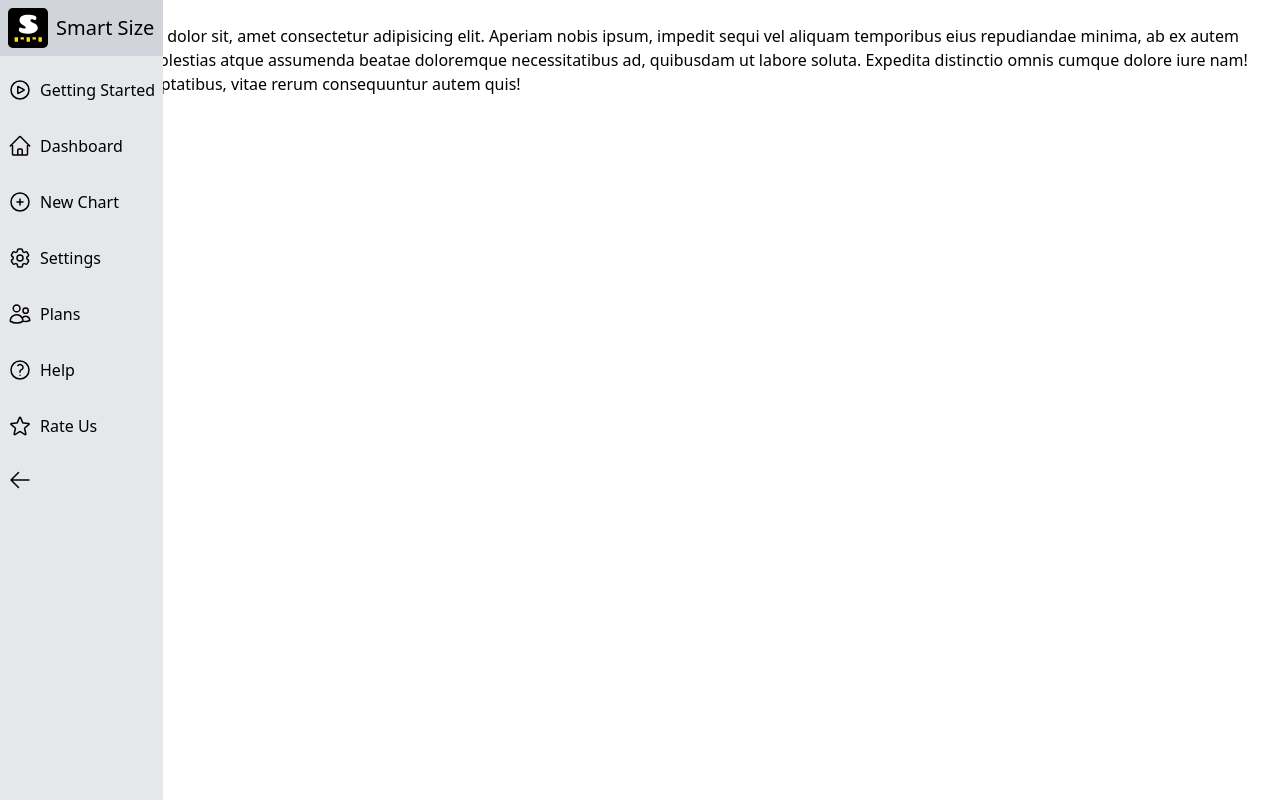
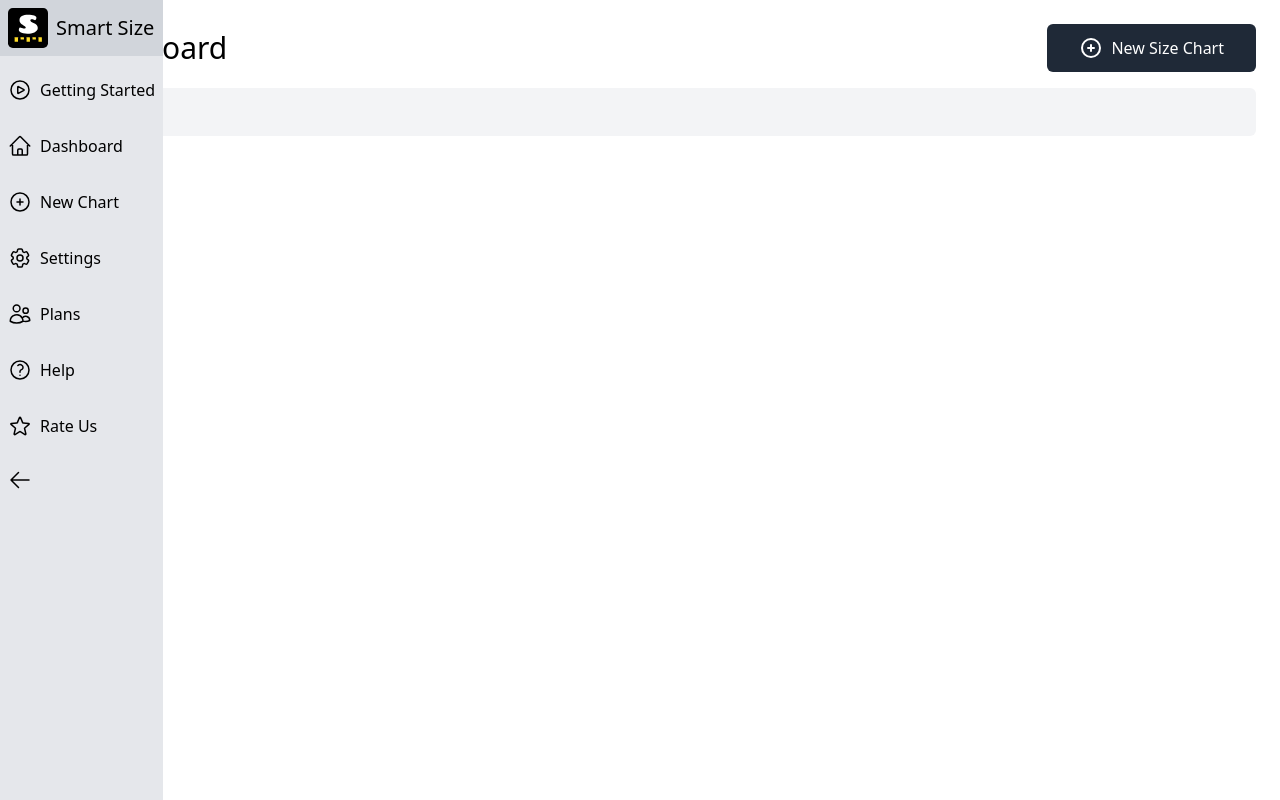
Before and after one commit to gaurabwebdev/explore-polaris, a React (Vite) app: page / in a window 1280 px wide. Built offline with nearby package versions, Linux system fonts and the light colour scheme.

Commit message:
dashboard search bar completed

```diff
--- /dev/null
+++ b/src/Components/Shared/PrimaryBtn/PrimaryBtn.jsx
@@ -0,0 +1,11 @@
+import React from "react";
+
+const PrimaryBtn = ({ children }) => {
+  return (
+    <button className="px-8 py-3 flex justify-center items-center gap-2 bg-gray-800 hover:bg-gray-700 transition-all duration-300 text-white rounded-md">
+      {children}
+    </button>
+  );
+};
+
+export default PrimaryBtn;
--- a/src/Layouts/Main/Main.jsx
+++ b/src/Layouts/Main/Main.jsx
@@ -206,7 +206,7 @@ const Main = () => {
           </Link>
         </div>
       </div>
-      <div className="fixed top-0 left-16">
+      <div className="pl-12">
         <Outlet />
       </div>
     </div>
--- a/src/Pages/Dashboard/Dashboard.jsx
+++ b/src/Pages/Dashboard/Dashboard.jsx
@@ -1,17 +1,62 @@
-import React from "react";
+import React, { useState } from "react";
+import PrimaryBtn from "../../Components/Shared/PrimaryBtn/PrimaryBtn";
 
 const Dashboard = () => {
+  const [inputFocused, setInputFocused] = useState(false);
   return (
-    <div>
-      <h2>Dashboard</h2>
-      <p>
-        Lorem ipsum dolor sit, amet consectetur adipisicing elit. Aperiam nobis
-        ipsum, impedit sequi vel aliquam temporibus eius repudiandae minima, ab
-        ex autem modi sunt molestias atque assumenda beatae doloremque
-        necessitatibus ad, quibusdam ut labore soluta. Expedita distinctio omnis
-        cumque dolore iure nam! Illum ea voluptatibus, vitae rerum consequuntur
-        autem quis!
-      </p>
+    <div className="m-6">
+      <div className="">
+        <div className="flex justify-between items-center">
+          <h2 className="text-3xl font-medium">Dashboard</h2>
+          <PrimaryBtn>
+            <svg
+              xmlns="http://www.w3.org/2000/svg"
+              fill="none"
+              viewBox="0 0 24 24"
+              strokeWidth={2}
+              stroke="currentColor"
+              className="w-6 h-6"
+            >
+              <path
+                strokeLinecap="round"
+                strokeLinejoin="round"
+                d="M12 9v6m3-3H9m12 0a9 9 0 11-18 0 9 9 0 0118 0z"
+              />
+            </svg>
+            <span className="font-medium">New Size Chart</span>
+          </PrimaryBtn>
+        </div>
+        <div>
+          <div
+            className={`relative ${
+              inputFocused ? "bg-gray-500" : "bg-gray-100"
+            } flex justify-between items-center h-12 mt-4 p-2 rounded-md`}
+          >
+            <svg
+              xmlns="http://www.w3.org/2000/svg"
+              fill="none"
+              viewBox="0 0 24 24"
+              strokeWidth={2}
+              stroke={`${inputFocused ? "#09BCD4" : "currentColor"}`}
+              className="w-6 h-6"
+            >
+              <path
+                strokeLinecap="round"
+                strokeLinejoin="round"
+                d="M21 21l-5.197-5.197m0 0A7.5 7.5 0 105.196 5.196a7.5 7.5 0 0010.607 10.607z"
+              />
+            </svg>
+            <input
+              onFocus={() => setInputFocused(true)}
+              onBlur={() => setInputFocused(false)}
+              className={`w-full h-full ${
+                inputFocused ? "bg-gray-500" : "bg-gray-100"
+              } outline-none ml-3 text-white`}
+              type="text"
+            />
+          </div>
+        </div>
+      </div>
     </div>
   );
 };
```
